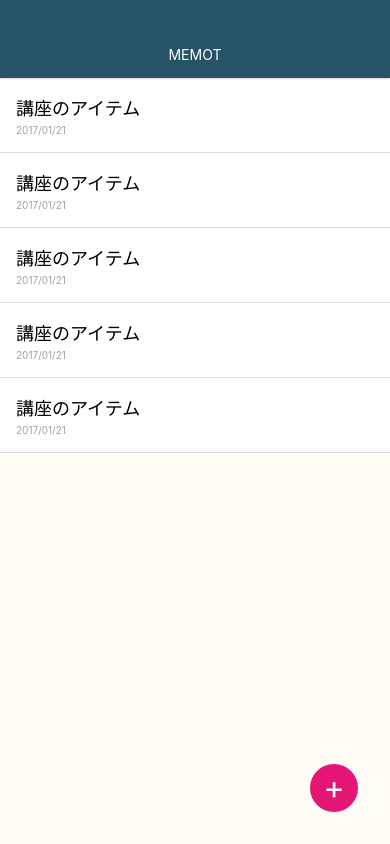
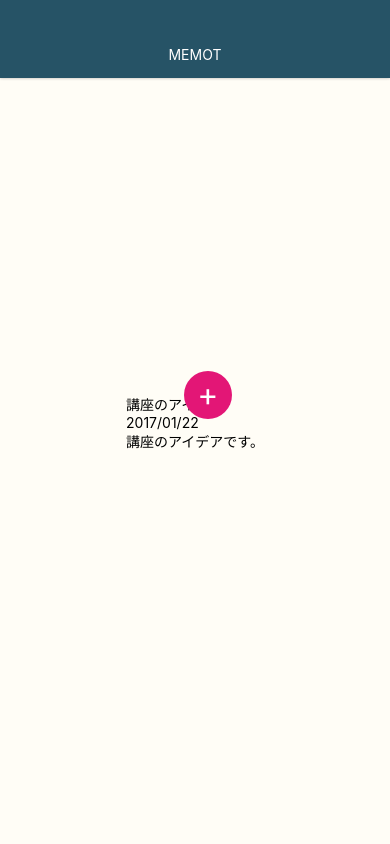
Before and after one commit to toshiakitakase/book-app, a React Native app: screen / in a window 390 px wide. Built offline with nearby package versions, Linux system fonts and the light colour scheme.

Commit message:
create MemoDetailScreen

```diff
--- a/App.js
+++ b/App.js
@@ -2,14 +2,16 @@ import React from 'react';
 import { StyleSheet, Text, View } from 'react-native';
 
 import AppBar from './src/components/AppBar'
-import MemoListScreen from './src/screens/MemoListScreen'
+// import MemoListScreen from './src/screens/MemoListScreen'
+import MemoDetailScreen from './src/screens/MemoDetailScreen'
 
 export default class App extends React.Component {
   render() {
     return (
       <View style={styles.container}>
         <AppBar />
-        <MemoListScreen />
+        {/* <MemoListScreen /> */}
+        <MemoDetailScreen />
       </View>
     );
   }
--- /dev/null
+++ b/src/screens/MemoDetailScreen.js
@@ -0,0 +1,31 @@
+import React from 'react';
+import { StyleSheet, View, Text } from 'react-native';
+
+import CircleButton from '../elements/CircleButton';
+
+class MemoDetailScreen extends React.Component {
+    render(){
+        return(
+            <View>
+                <View>
+                    <View style={styles.memoHeader}>
+                        <Text style={styles.memoHeaderTitile}>講座のアイデア</Text>
+                        <Text style={styles.memoHeaderDate}>2017/01/22</Text>
+                    </View>
+                </View>
+                <View style={styles.memoContent}>
+                    <Text>講座のアイデアです。</Text>
+                </View>
+                <CircleButton>+</CircleButton>
+            </View>
+        );
+    }
+}
+
+const styles = StyleSheet.create({
+    memoHeader: {
+
+    },
+})
+
+export default MemoDetailScreen;
```
